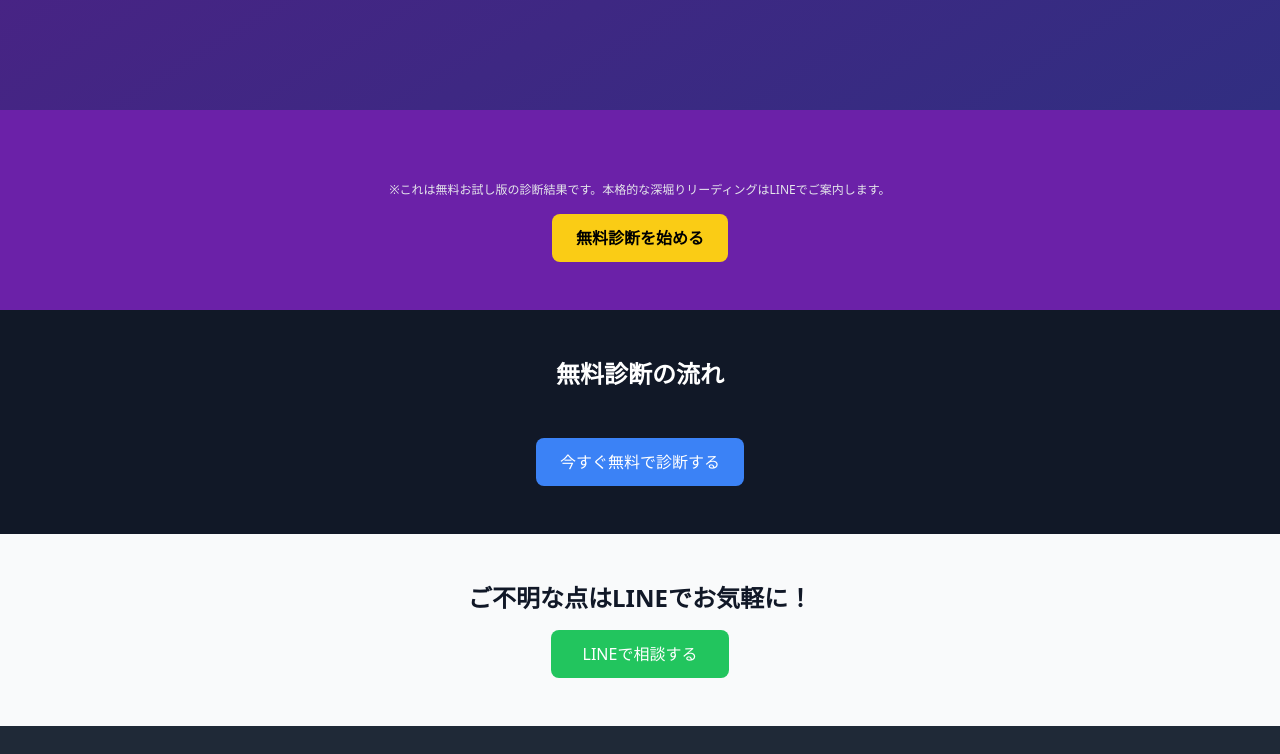
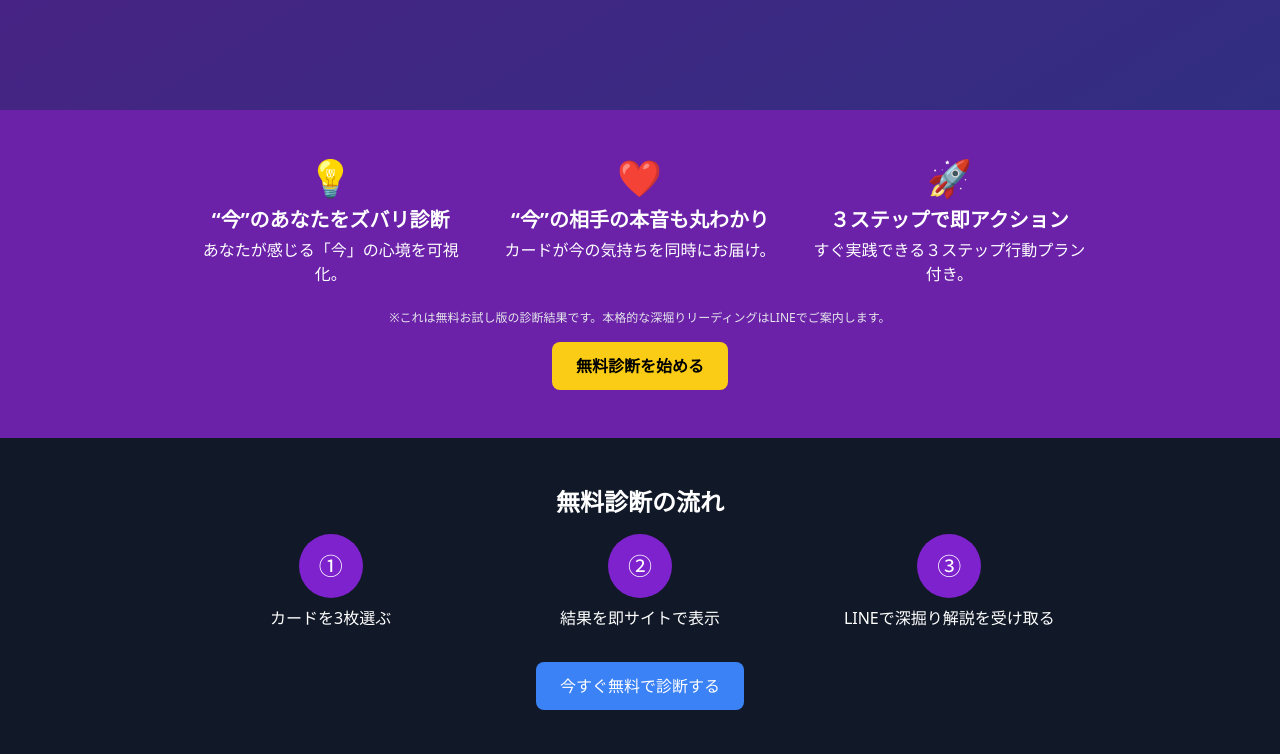
Before and after one commit to hoshinomiko/tarot-lp, a plain HTML site: page index.html in a window 1280 px wide. Shown: the part 690-1444 px from the top of the page. Drawn offline with nearby package versions, Linux system fonts and the light colour scheme.

Commit message:
Update index.html

```diff
--- a/index.html
+++ b/index.html
@@ -14,20 +14,21 @@
     gtag('config', 'G-2J4SN6VFP7');
   </script>
 
-  <!-- Tailwind CSS CDN -->
+  <!-- Tailwind CSS -->
   <script src="https://cdn.tailwindcss.com"></script>
-  <!-- Alpine.js (for interactivity) -->
+
+  <!-- Alpine.js for transitions -->
   <script src="https://unpkg.com/alpinejs@3.x.x/dist/cdn.min.js" defer></script>
 
-  <style> html { scroll-behavior: smooth; } </style>
+  <style>
+    html { scroll-behavior: smooth; }
+    body { opacity: 0; transition: opacity 0.7s ease; }
+  </style>
 </head>
-<body class="antialiased text-gray-900">
+<body onload="document.body.style.opacity = '1'" class="antialiased text-gray-900">
 
   <!-- ヒーローセクション -->
-  <section id="hero" x-transition:enter="transition ease-out duration-700"
-           x-transition:enter-start="opacity-0 scale-95"
-           x-transition:enter-end="opacity-100 scale-100"
-           class="min-h-screen flex flex-col items-center justify-center bg-gradient-to-br from-purple-900 to-indigo-900 text-white px-4 text-center">
+  <section id="hero" class="min-h-screen flex flex-col items-center justify-center bg-gradient-to-br from-purple-900 to-indigo-900 text-white px-4 text-center">
     <h1 class="text-4xl sm:text-5xl font-bold mb-4">
       ３枚のタロットカードが、あなたと彼（彼女）の“今”の本音を瞬時に解き明かす
     </h1>
@@ -40,12 +41,23 @@
   </section>
 
   <!-- ベネフィットセクション -->
-  <section id="benefits" x-transition:enter="transition ease-out duration-700 delay-200"
-           x-transition:enter-start="opacity-0 translate-y-4"
-           x-transition:enter-end="opacity-100 translate-y-0"
-           class="py-12 bg-purple-800 text-white text-center px-4">
+  <section id="benefits" class="py-12 bg-purple-800 text-white text-center px-4">
     <div class="max-w-4xl mx-auto grid grid-cols-1 sm:grid-cols-3 gap-8">
-      <!-- 同上、省略 -->
+      <div>
+        <div class="text-4xl mb-2">💡</div>
+        <h3 class="text-xl font-semibold mb-1">“今”のあなたをズバリ診断</h3>
+        <p>あなたが感じる「今」の心境を可視化。</p>
+      </div>
+      <div>
+        <div class="text-4xl mb-2">❤️</div>
+        <h3 class="text-xl font-semibold mb-1">“今”の相手の本音も丸わかり</h3>
+        <p>カードが今の気持ちを同時にお届け。</p>
+      </div>
+      <div>
+        <div class="text-4xl mb-2">🚀</div>
+        <h3 class="text-xl font-semibold mb-1">３ステップで即アクション</h3>
+        <p>すぐ実践できる３ステップ行動プラン付き。</p>
+      </div>
     </div>
     <p class="mt-6 text-xs text-gray-200">
       ※これは無料お試し版の診断結果です。本格的な深堀りリーディングはLINEでご案内します。
@@ -58,12 +70,22 @@
   </section>
 
   <!-- プロセス説明セクション -->
-  <section id="process" x-transition:enter="transition ease-out duration-700 delay-400"
-           x-transition:enter-start="opacity-0 translate-y-4"
-           x-transition:enter-end="opacity-100 translate-y-0"
-           class="py-12 bg-gray-900 text-white text-center px-4">
+  <section id="process" class="py-12 bg-gray-900 text-white text-center px-4">
     <h2 class="text-2xl font-bold mb-4">無料診断の流れ</h2>
-    <!-- 同上、省略 -->
+    <div class="max-w-4xl mx-auto grid grid-cols-1 sm:grid-cols-3 gap-8">
+      <div>
+        <div class="w-16 h-16 mx-auto bg-purple-700 rounded-full flex items-center justify-center text-2xl mb-2">①</div>
+        <p>カードを3枚選ぶ</p>
+      </div>
+      <div>
+        <div class="w-16 h-16 mx-auto bg-purple-700 rounded-full flex items-center justify-center text-2xl mb-2">②</div>
+        <p>結果を即サイトで表示</p>
+      </div>
+      <div>
+        <div class="w-16 h-16 mx-auto bg-purple-700 rounded-full flex items-center justify-center text-2xl mb-2">③</div>
+        <p>LINEで深掘り解説を受け取る</p>
+      </div>
+    </div>
     <a href="free.html"
        class="mt-8 inline-block px-6 py-3 bg-blue-500 text-white rounded-lg hover:bg-blue-600 transition"
        onclick="gtag('event','free_start',{ 'event_category':'LP','event_label':'無料診断開始'});">
@@ -71,11 +93,8 @@
     </a>
   </section>
 
-  <!-- お問い合わせ -->
-  <section id="contact-info" x-transition:enter="transition ease-out duration-700 delay-600"
-           x-transition:enter-start="opacity-0 translate-y-4"
-           x-transition:enter-end="opacity-100 translate-y-0"
-           class="py-12 bg-gray-50 text-center px-4">
+  <!-- お問い合わせ（LINE誘導のみ） -->
+  <section id="contact-info" class="py-12 bg-gray-50 text-center px-4">
     <h2 class="text-2xl font-bold mb-4">ご不明な点はLINEでお気軽に！</h2>
     <a href="https://line.me/R/ti/p/あなたのLINEID"
        class="inline-block px-8 py-3 bg-green-500 text-white rounded-lg hover:bg-green-600 transition"
@@ -85,10 +104,7 @@
   </section>
 
   <!-- フッター -->
-  <footer x-transition:enter="transition ease-out duration-700 delay-800"
-          x-transition:enter-start="opacity-0 translate-y-4"
-          x-transition:enter-end="opacity-100 translate-y-0"
-          class="bg-gray-800 text-gray-400 py-8 px-4">
+  <footer class="bg-gray-800 text-gray-400 py-8 px-4">
     <div class="max-w-4xl mx-auto text-center space-y-4">
       <div class="text-white font-bold text-lg">タロット診断サービス</div>
       <a href="#hero" class="text-sm hover:text-white">トップへ戻る</a>
```
